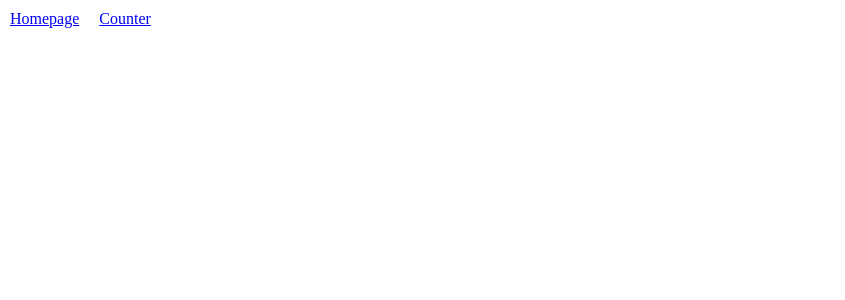
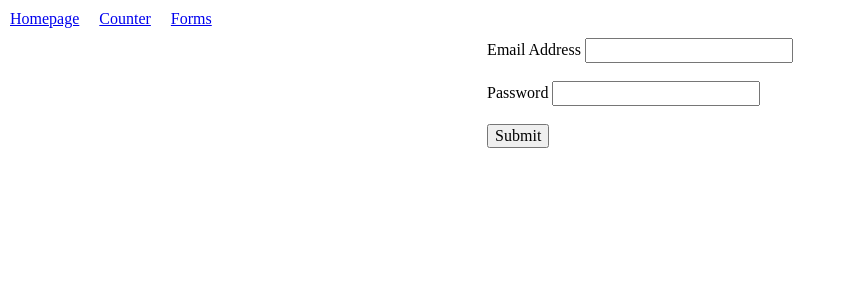
Before and after one commit to nokwin/cra-redux-thunk, a React (Create React App) app: page /forms in a window 1280 px wide. Shown: the top 300 px of the page, without its empty margins (0-845 px from the left). Built offline with nearby package versions, Linux system fonts and the light colour scheme.

Commit message:
Added formik

```diff
--- a/package.json
+++ b/package.json
@@ -14,6 +14,8 @@
     "@types/react-redux": "^7.1.9",
     "@types/react-router-dom": "^5.1.5",
     "@types/redux-logger": "^3.0.8",
+    "@types/yup": "^0.29.3",
+    "formik": "^2.1.4",
     "normalize.css": "^8.0.1",
     "react": "^16.13.1",
     "react-dom": "^16.13.1",
@@ -26,7 +28,8 @@
     "redux-persist": "^6.0.0",
     "redux-thunk": "^2.3.0",
     "reselect": "^4.0.0",
-    "typescript": "~3.7.2"
+    "typescript": "~3.7.2",
+    "yup": "^0.29.1"
   },
   "scripts": {
     "start": "react-scripts start",
--- a/src/App.tsx
+++ b/src/App.tsx
@@ -6,6 +6,7 @@ import { HomePage } from "./pages/homepage/homepage.component";
 import { CounterPage } from "./pages/counter-page/counter-page.component";
 import { store } from "./redux/store";
 import { Header } from "./components/header/header.component";
+import { FormsPage } from "./pages/forms-page/forms-page.component";
 
 function App() {
   return (
@@ -14,6 +15,7 @@ function App() {
         <Header />
         <Route exact path="/" component={HomePage} />
         <Route exact path="/counter" component={CounterPage} />
+        <Route exact path="/forms" component={FormsPage} />
       </BrowserRouter>
     </Provider>
   );
--- a/src/components/header/header.component.tsx
+++ b/src/components/header/header.component.tsx
@@ -5,11 +5,14 @@ import "./header.styles.scss";
 
 export const Header = () => (
   <div className="header">
-    <Link to="/" className="header--link-item">
+    <Link to="/" className="header__link-item">
       Homepage
     </Link>
-    <Link to="/counter" className="header--link-item">
+    <Link to="/counter" className="header__link-item">
       Counter
+    </Link>
+    <Link to="/forms" className="header__link-item">
+      Forms
     </Link>
   </div>
 );
--- a/src/components/header/header.styles.scss
+++ b/src/components/header/header.styles.scss
@@ -1,7 +1,7 @@
 .header {
   padding: 10px;
 
-  &--link-item {
+  &__link-item {
     margin-right: 20px;
   }
 }
--- a/src/pages/counter-page/counter-page.component.tsx
+++ b/src/pages/counter-page/counter-page.component.tsx
@@ -1,12 +1,12 @@
 import React from "react";
 import { useDispatch, useSelector } from "react-redux";
+import { Helmet } from "react-helmet";
 
 import {
   incrementAsyncAction,
   decrementAsyncAction,
 } from "../../redux/counter/counter.thunks";
 import { selectCount } from "../../redux/counter/counter.selectors";
-import { Helmet } from "react-helmet";
 
 export const CounterPage = () => {
   const dispatch = useDispatch();
--- /dev/null
+++ b/src/pages/forms-page/forms-page.component.tsx
@@ -0,0 +1,58 @@
+import React from "react";
+import { useFormik } from "formik";
+import * as Yup from "yup";
+
+import "./forms-page.styles.scss";
+
+export const FormsPage = () => {
+  const formik = useFormik({
+    initialValues: {
+      email: "",
+      password: "",
+    },
+    onSubmit: (values) => {
+      alert(JSON.stringify(values));
+    },
+    validationSchema: Yup.object({
+      email: Yup.string()
+        .email("Must be valid email!")
+        .required("Email is required!"),
+      password: Yup.string()
+        .min(8, "Password must be at least 8 symbols!")
+        .required("Password is required!"),
+    }),
+  });
+
+  return (
+    <div className="forms-page">
+      <form onSubmit={formik.handleSubmit} noValidate>
+        <label htmlFor="email">Email Address</label>{" "}
+        <input
+          id="email"
+          name="email"
+          type="email"
+          onChange={formik.handleChange}
+          value={formik.values.email}
+        />
+        {formik.touched.email && formik.errors.email ? (
+          <div>{formik.errors.email}</div>
+        ) : null}
+        <br /> <br />
+        <label htmlFor="password">Password</label>{" "}
+        <input
+          id="password"
+          name="password"
+          type="password"
+          onChange={formik.handleChange}
+          value={formik.values.password}
+        />
+        {formik.touched.password && formik.errors.password ? (
+          <div>{formik.errors.password}</div>
+        ) : null}
+        <br />
+        <br />
+        <button type="submit">Submit</button>
+      </form>
+    </div>
+  );
+};
--- /dev/null
+++ b/src/pages/forms-page/forms-page.styles.scss
@@ -0,0 +1,4 @@
+.forms-page {
+  display: flex;
+  justify-content: center;
+}
```
Also changed, not shown: 1 other file (tests, documents, lock files or other folders).
